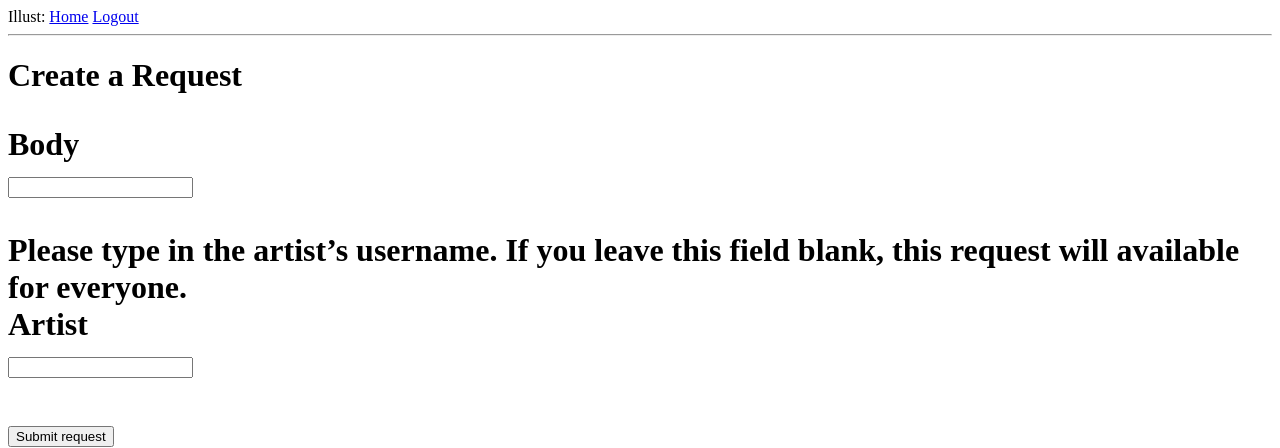
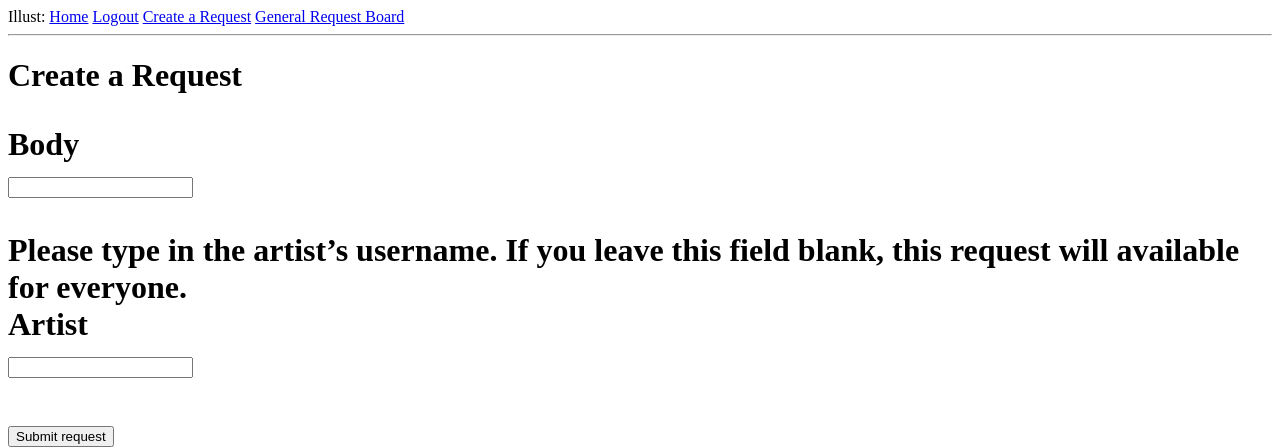
Before and after one commit to st252/webdev-proj, a Flask app: page /submit-request in a window 1280 px wide. Shown: the top 448 px of the page. Run offline with Flask 3, Linux system fonts and the light colour scheme; the visitor is signed in with stand-in values (Sample User, id 1).

Commit message:
Added more hyperlinks to header

```diff
--- a/app/templates/base.html
+++ b/app/templates/base.html
@@ -22,6 +22,8 @@
     <a href="{{ url_for('login') }}">Login</a>
     {% else %}
     <a href="{{ url_for('logout')}}">Logout</a>
+    <a href="{{ url_for('submitRequest') }}">Create a Request</a>
+    <a href="{{ url_for('public_requests') }}">General Request Board</a>
     {% endif %}
   </div>
 
```
